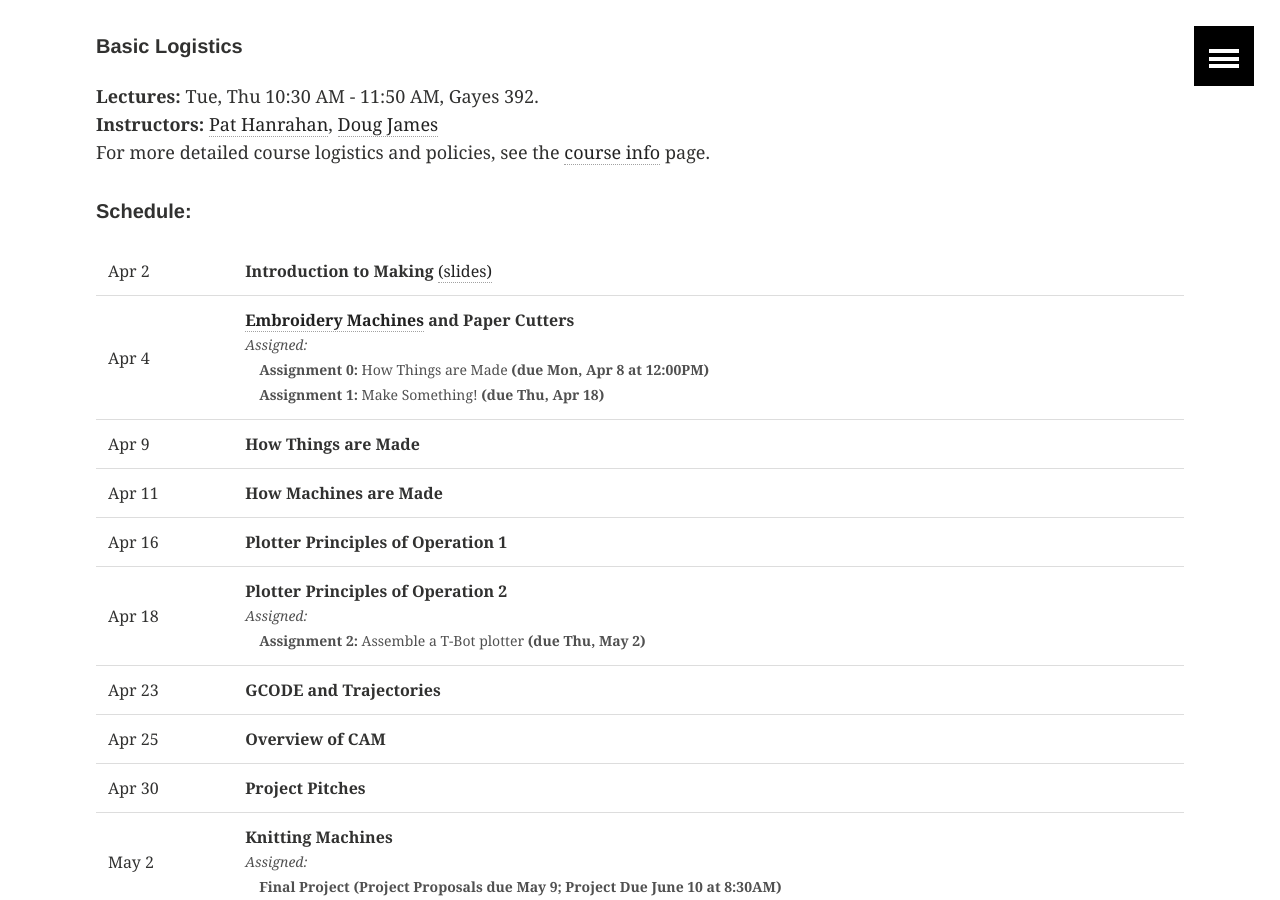
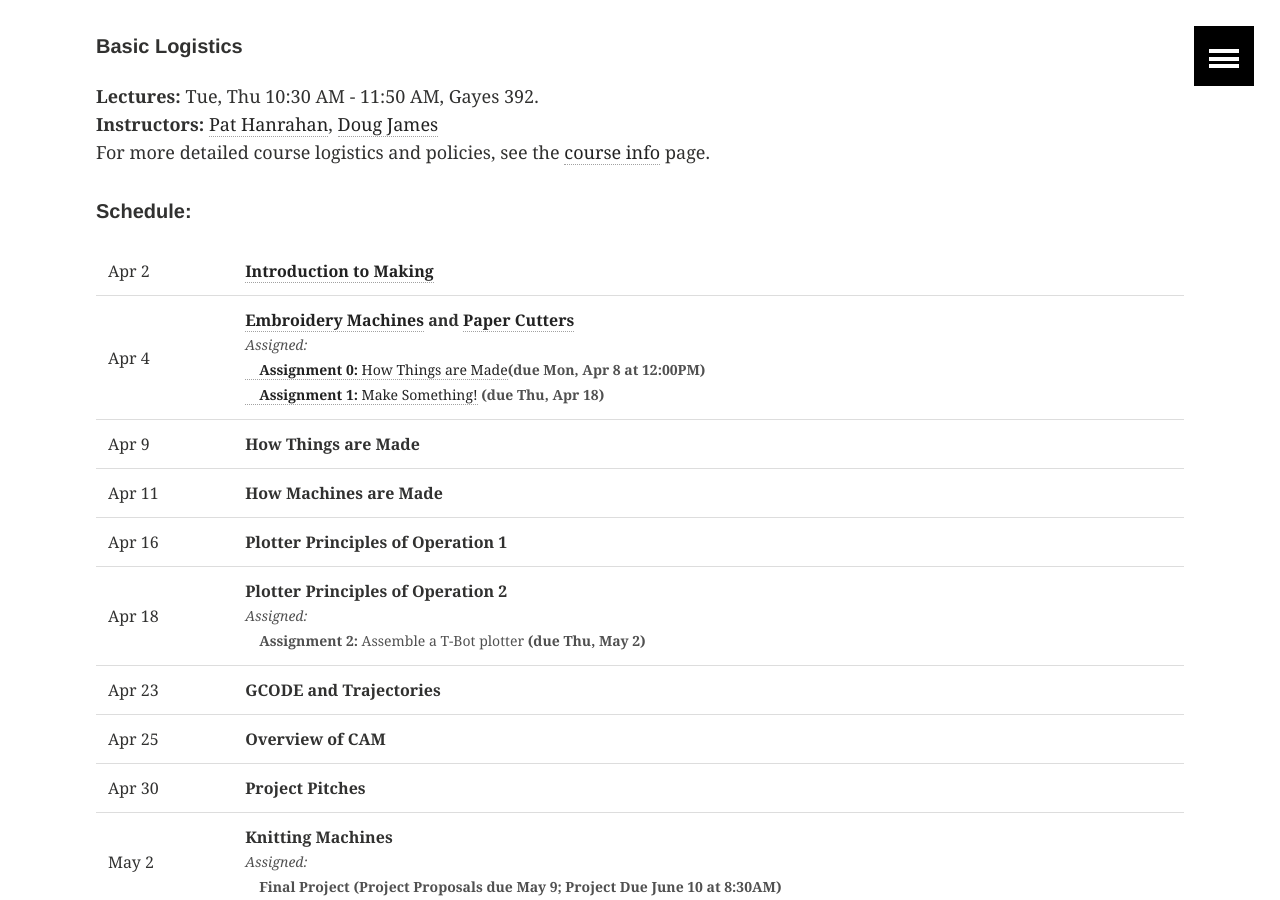
Before and after one commit to cs448m/cs448m.github.io, a Jekyll site: the page built from index.md, in a window 1280 px wide and 900 px high, scrolled down 694 px. Built offline with Jekyll 4.4.1, drawn with Linux system fonts in a browser that asks for light colours.

Commit message:
adding link to lectures

```diff
--- a/index.md
+++ b/index.md
@@ -24,11 +24,11 @@ For more detailed course logistics and policies, see the [course info](/course_i
 ##### Schedule:
 <table id="schedule">
 <tbody>
-	<tr><td>Apr 2</td><td><b>Introduction to Making</b> <a href="/lectures/intro/making.pdf">(slides)</a></td></tr>
-    <tr><td>Apr 4</td><td><b><a href="/lectures/embroidery/embroidery.pdf">Embroidery Machines</a> and Paper Cutters</b>
+	<tr><td>Apr 2</td><td><a href="/lectures/intro/making.pdf"><b>Introduction to Making</b></a></td></tr>
+    <tr><td>Apr 4</td><td><b><a href="/lectures/embroidery/embroidery.pdf"><b>Embroidery Machines</b></a> and <a href="/lectures/papercutting/papercutting.pdf">Paper Cutters</a></b>
     	<br><span class="assigned"><i>Assigned:</i>
-    			<br>&emsp;<b>Assignment 0:</b> How Things are Made <b>(due Mon, Apr 8 at 12:00PM)</b>
-    			<br>&emsp;<b>Assignment 1:</b> Make Something! <b>(due Thu, Apr 18)</b>
+    			<br><a href="/assignments/howitsmade/"> &emsp;<b>Assignment 0:</b> How Things are Made</a><b>(due Mon, Apr 8 at 12:00PM)</b>
+    			<br><a href="/assignments/making/">&emsp;<b>Assignment 1:</b> Make Something!</a> <b>(due Thu, Apr 18)</b>
     	</span></td></tr>
     <tr><td>Apr 9</td><td><b>How Things are Made</b></td></tr>
     <tr><td>Apr 11</td><td><b>How Machines are Made</b></td></tr>
```
Also changed, not shown: 1 other file.
